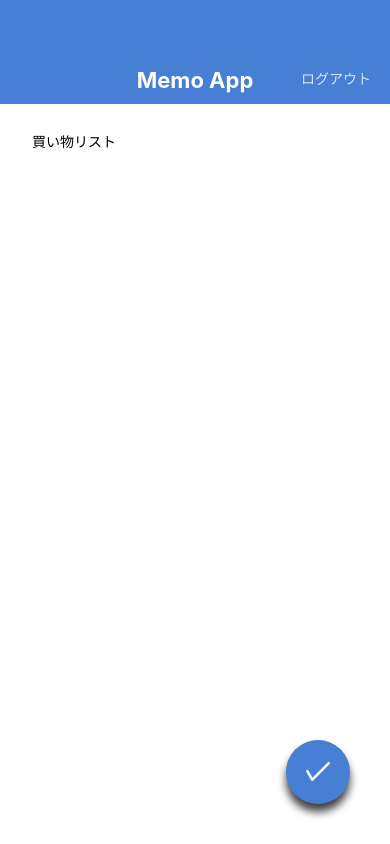
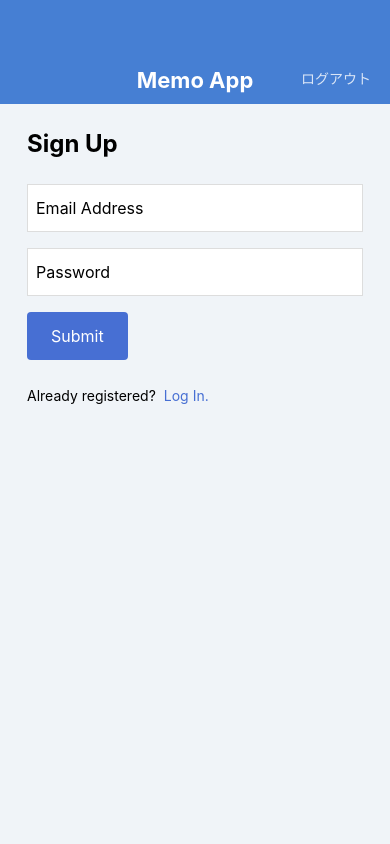
Before and after one commit to be-chan/ReactMemoApp, a React Native app: screen / in a window 390 px wide. Built offline with nearby package versions, Linux system fonts and the light colour scheme.

Commit message:
Create LogInScreen and SignUpScreen

```diff
--- a/App.jsx
+++ b/App.jsx
@@ -1,11 +1,13 @@
 import React from 'react';
 // import MemoListScreen from './src/screens/MemoListScreen';
 // import MemoDetailScreen from './src/screens/MemoDetailScreen';
-import MemoEditScreen from './src/screens/MemoEditScreen';
+// import MemoEditScreen from './src/screens/MemoEditScreen';
 // import MemoCreateScreen from './src/screens/MemoCreateScreen';
+// import LoginScreen from './src/screens/LoginScreen';
+import SignUpScreen from './src/screens/SignUpScreen';
 
 export default function App() {
   return (
-    <MemoEditScreen />
+    <SignUpScreen />
   );
 }
--- /dev/null
+++ b/src/components/Button.jsx
@@ -0,0 +1,32 @@
+import { string } from 'prop-types';
+import React from 'react';
+import { View, Text, StyleSheet } from 'react-native';
+
+export default function Button(props) {
+  const { label } = props;
+  return (
+    <View style={styles.buttonContainer}>
+      <Text style={styles.buttonLabel}>{label}</Text>
+    </View>
+  );
+}
+
+Button.propTypes = {
+  label: string.isRequired,
+};
+
+const styles = StyleSheet.create({
+  buttonContainer: {
+    backgroundColor: '#476FD3',
+    borderRadius: 4,
+    alignSelf: 'flex-start',
+    marginBottom: 24,
+  },
+  buttonLabel: {
+    fontSize: 16,
+    color: '#fff',
+    lineHeight: 32,
+    paddingVertical: 8,
+    paddingHorizontal: 24,
+  },
+});
--- /dev/null
+++ b/src/screens/LoginScreen.jsx
@@ -0,0 +1,61 @@
+import React from 'react';
+import { View, Text, TextInput, StyleSheet } from 'react-native';
+import AppBar from '../components/AppBar';
+import Button from '../components/Button';
+
+export default function LoginScreen() {
+  return (
+    <View style={styles.container}>
+      <AppBar />
+      <View style={styles.inner}>
+        <Text style={styles.title}>Log In</Text>
+        <TextInput style={styles.input} value="Email Address" />
+        <TextInput style={styles.input} value="Password" />
+        <Button label="Submit" />
+        <View style={styles.footer}>
+          <Text style={styles.footerText}>Not registered?</Text>
+          <Text style={styles.footerLink}>Sign up here!</Text>
+        </View>
+      </View>
+    </View>
+  );
+}
+
+const styles = StyleSheet.create({
+  container: {
+    flex: 1,
+    backgroundColor: '#F0F4F8',
+  },
+  inner: {
+    paddingHorizontal: 27,
+    paddingVertical: 24,
+  },
+  title: {
+    fontSize: 24,
+    lineHeight: 32,
+    fontWeight: 'bold',
+    marginBottom: 24,
+  },
+  input: {
+    fontSize: 16,
+    height: 48,
+    borderColor: '#DDD',
+    borderWidth: 1,
+    backgroundColor: '#fff',
+    paddingHorizontal: 8,
+    marginBottom: 16,
+  },
+  footerText: {
+    fontSize: 14,
+    lineHeight: 24,
+    marginRight: 8,
+  },
+  footerLink: {
+    fontSize: 14,
+    lineHeight: 24,
+    color: '#476FD3',
+  },
+  footer: {
+    flexDirection: 'row',
+  }
+});
--- /dev/null
+++ b/src/screens/SignUpScreen.jsx
@@ -0,0 +1,61 @@
+import React from 'react';
+import { View, Text, TextInput, StyleSheet } from 'react-native';
+import AppBar from '../components/AppBar';
+import Button from '../components/Button';
+
+export default function SignUpScreen() {
+  return (
+    <View style={styles.container}>
+      <AppBar />
+      <View style={styles.inner}>
+        <Text style={styles.title}>Sign Up</Text>
+        <TextInput style={styles.input} value="Email Address" />
+        <TextInput style={styles.input} value="Password" />
+        <Button label="Submit" />
+        <View style={styles.footer}>
+          <Text style={styles.footerText}>Already registered?</Text>
+          <Text style={styles.footerLink}>Log In.</Text>
+        </View>
+      </View>
+    </View>
+  );
+}
+
+const styles = StyleSheet.create({
+  container: {
+    flex: 1,
+    backgroundColor: '#F0F4F8',
+  },
+  inner: {
+    paddingHorizontal: 27,
+    paddingVertical: 24,
+  },
+  title: {
+    fontSize: 24,
+    lineHeight: 32,
+    fontWeight: 'bold',
+    marginBottom: 24,
+  },
+  input: {
+    fontSize: 16,
+    height: 48,
+    borderColor: '#DDD',
+    borderWidth: 1,
+    backgroundColor: '#fff',
+    paddingHorizontal: 8,
+    marginBottom: 16,
+  },
+  footerText: {
+    fontSize: 14,
+    lineHeight: 24,
+    marginRight: 8,
+  },
+  footerLink: {
+    fontSize: 14,
+    lineHeight: 24,
+    color: '#476FD3',
+  },
+  footer: {
+    flexDirection: 'row',
+  }
+});
```
